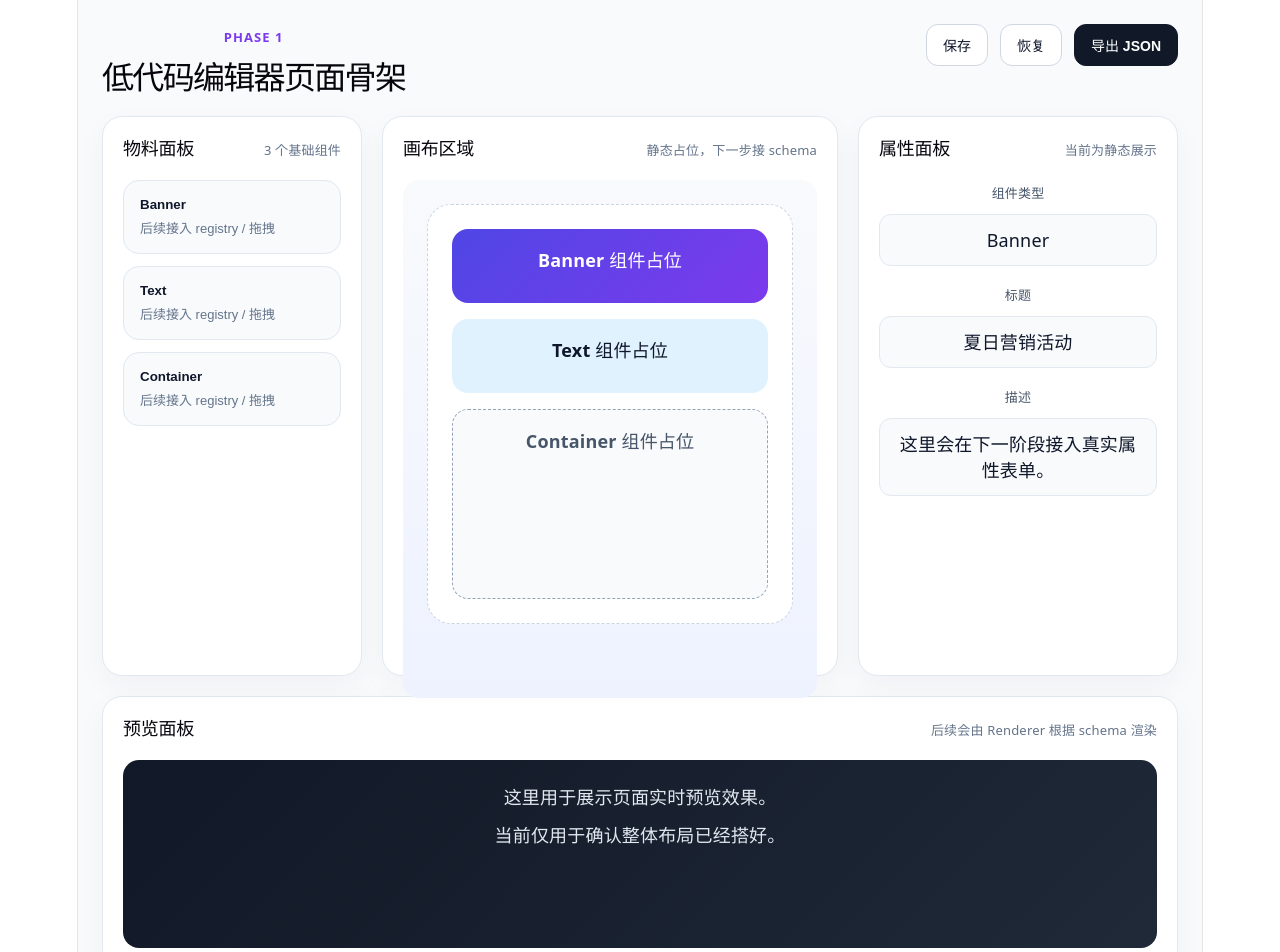
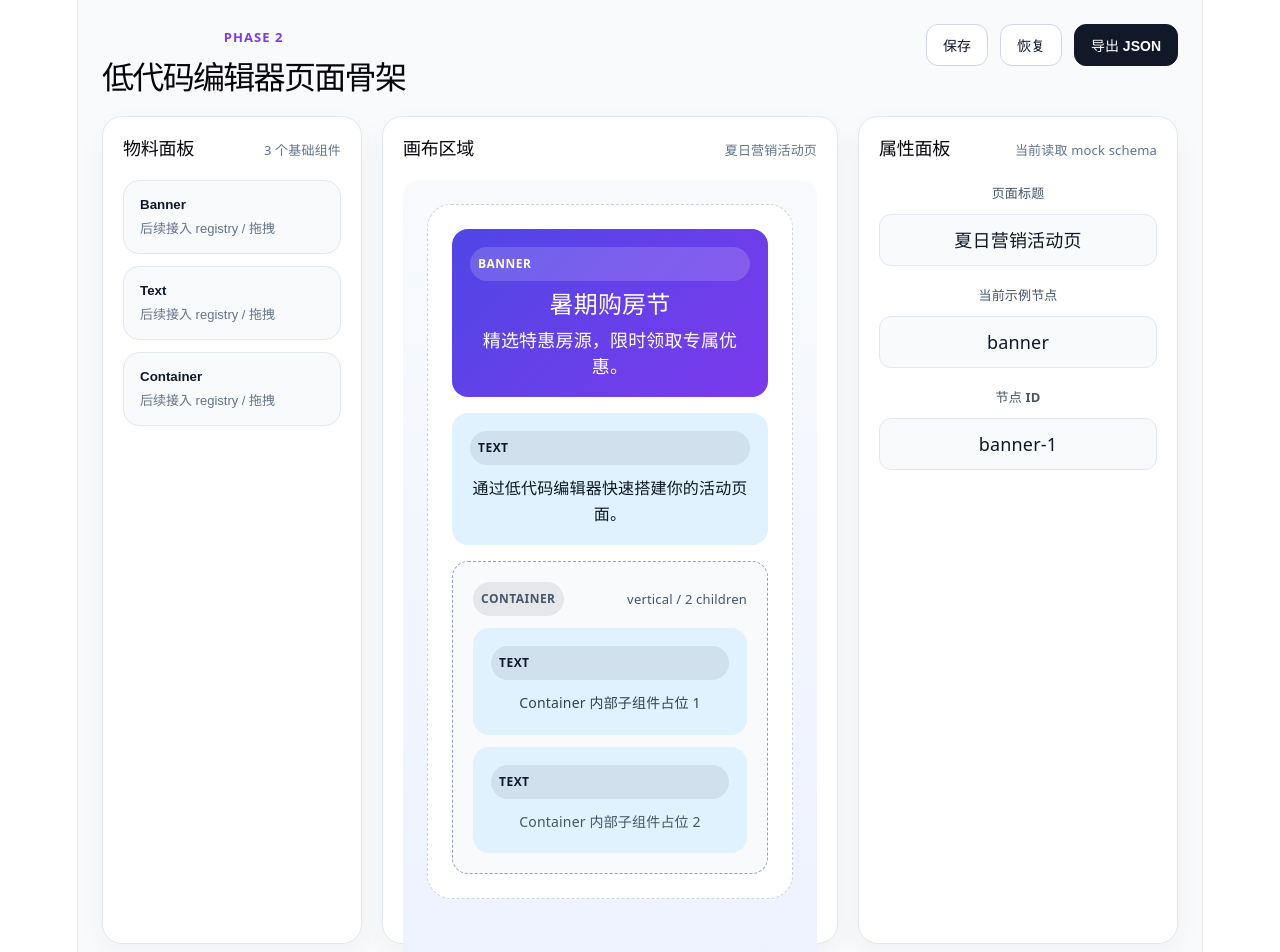
Before and after one commit to ghost613bb/drag-editor, a React (Vite) app in the folder frontend/: page / in a window 1280 px wide. Shown: the top 952 px of the page. Built offline with nearby package versions, Linux system fonts and the light colour scheme.

Commit message:
feat: 接入页面 Schema 渲染
Co-Authored-By: Claude <noreply@anthropic.com>

```diff
--- a/frontend/src/app/App.tsx
+++ b/frontend/src/app/App.tsx
@@ -1,18 +1,70 @@
+import { mockPageSchema } from '@/features/editor/mockSchema'
+import type { ComponentNode } from '@/types/schema'
 import '@/styles/app.css'
 
 const materialItems = ['Banner', 'Text', 'Container']
-const propertyFields = [
-  { label: '组件类型', value: 'Banner' },
-  { label: '标题', value: '夏日营销活动' },
-  { label: '描述', value: '这里会在下一阶段接入真实属性表单。' },
-]
+
+function renderCanvasNode(node: ComponentNode) {
+  switch (node.type) {
+    case 'banner':
+      return (
+        <article key={node.id} className="canvas-banner">
+          <span className="canvas-node-type">{node.type}</span>
+          <strong>{node.props.title}</strong>
+          <p>{node.props.description}</p>
+        </article>
+      )
+
+    case 'text':
+      return (
+        <article key={node.id} className="canvas-text">
+          <span className="canvas-node-type">{node.type}</span>
+          <p style={{ color: node.props.color, fontSize: `${node.props.fontSize}px` }}>
+            {node.props.content}
+          </p>
+        </article>
+      )
+
+    case 'container':
+      return (
+        <article
+          key={node.id}
+          className="canvas-container"
+          style={{
+            gap: `${node.props.gap}px`,
+            padding: `${node.props.padding}px`,
+            backgroundColor: node.props.backgroundColor,
+          }}
+        >
+          <div className="canvas-container-header">
+            <span className="canvas-node-type">{node.type}</span>
+            <span>
+              {node.props.direction} / {node.children.length} children
+            </span>
+          </div>
+
+          <div className="canvas-container-children">{node.children.map(renderCanvasNode)}</div>
+        </article>
+      )
+
+    default:
+      return null
+  }
+}
 
 function App() {
+  const selectedNode = mockPageSchema.root.children[0]
+  const propertyFields = [
+    { label: '页面标题', value: mockPageSchema.pageMeta.title },
+    { label: '当前示例节点', value: selectedNode.type },
+    { label: '节点 ID', value: selectedNode.id },
+  ]
+
   return (
     <div className="editor-layout">
       <header className="editor-header">
         <div>
-          <p className="editor-kicker">Phase 1</p>
+          <p className="editor-kicker">Phase 2</p>
           <h1 className="editor-title">低代码编辑器页面骨架</h1>
         </div>
 
@@ -33,7 +85,7 @@ function App() {
         <aside className="editor-panel editor-panel-left">
           <div className="panel-header">
             <h2>物料面板</h2>
-            <span>3 个基础组件</span>
+            <span>{materialItems.length} 个基础组件</span>
           </div>
 
           <div className="material-list">
@@ -49,22 +101,18 @@ function App() {
         <section className="editor-panel editor-panel-center">
           <div className="panel-header">
             <h2>画布区域</h2>
-            <span>静态占位，下一步接 schema</span>
+            <span>{mockPageSchema.pageMeta.title}</span>
           </div>
 
           <div className="canvas-stage">
-            <div className="canvas-page">
-              <div className="canvas-banner">Banner 组件占位</div>
-              <div className="canvas-text">Text 组件占位</div>
-              <div className="canvas-container">Container 组件占位</div>
-            </div>
+            <div className="canvas-page">{mockPageSchema.root.children.map(renderCanvasNode)}</div>
           </div>
         </section>
 
         <aside className="editor-panel editor-panel-right">
           <div className="panel-header">
             <h2>属性面板</h2>
-            <span>当前为静态展示</span>
+            <span>当前读取 mock schema</span>
           </div>
 
           <div className="property-list">
@@ -81,12 +129,13 @@ function App() {
       <section className="editor-preview editor-panel">
         <div className="panel-header">
           <h2>预览面板</h2>
-          <span>后续会由 Renderer 根据 schema 渲染</span>
+          <span>当前展示 schema 摘要</span>
         </div>
 
         <div className="preview-card">
-          <p>这里用于展示页面实时预览效果。</p>
-          <p>当前仅用于确认整体布局已经搭好。</p>
+          <p>schema version: {mockPageSchema.version}</p>
+          <p>root children: {mockPageSchema.root.children.length}</p>
+          <p>{mockPageSchema.pageMeta.description}</p>
         </div>
       </section>
     </div>
--- /dev/null
+++ b/frontend/src/features/editor/mockSchema.ts
@@ -0,0 +1,70 @@
+import type { PageSchema } from '@/types/schema'
+
+export const mockPageSchema: PageSchema = {
+  version: 1,
+  pageMeta: {
+    id: 'summer-campaign',
+    title: '夏日营销活动页',
+    description: '用于 Phase 1 / Phase 2 演示的默认页面结构。',
+  },
+  root: {
+    id: 'root-container',
+    type: 'container',
+    props: {
+      direction: 'vertical',
+      gap: 16,
+      padding: 24,
+      backgroundColor: '#ffffff',
+    },
+    children: [
+      {
+        id: 'banner-1',
+        type: 'banner',
+        props: {
+          title: '暑期购房节',
+          description: '精选特惠房源，限时领取专属优惠。',
+          imageUrl: 'https://dummyimage.com/1200x320/4f46e5/ffffff&text=Summer+Campaign',
+        },
+      },
+      {
+        id: 'text-1',
+        type: 'text',
+        props: {
+          content: '通过低代码编辑器快速搭建你的活动页面。',
+          color: '#0f172a',
+          fontSize: 16,
+        },
+      },
+      {
+        id: 'container-1',
+        type: 'container',
+        props: {
+          direction: 'vertical',
+          gap: 12,
+          padding: 20,
+          backgroundColor: '#f8fafc',
+        },
+        children: [
+          {
+            id: 'text-2',
+            type: 'text',
+            props: {
+              content: 'Container 内部子组件占位 1',
+              color: '#334155',
+              fontSize: 14,
+            },
+          },
+          {
+            id: 'text-3',
+            type: 'text',
+            props: {
+              content: 'Container 内部子组件占位 2',
+              color: '#475569',
+              fontSize: 14,
+            },
+          },
+        ],
+      },
+    ],
+  },
+}
--- a/frontend/src/styles/app.css
+++ b/frontend/src/styles/app.css
@@ -130,29 +130,77 @@
   gap: 16px;
 }
 
+.canvas-node-type {
+  display: inline-flex;
+  align-items: center;
+  padding: 4px 8px;
+  border-radius: 999px;
+  background: rgba(255, 255, 255, 0.16);
+  font-size: 12px;
+  font-weight: 700;
+  text-transform: uppercase;
+  letter-spacing: 0.04em;
+}
+
 .canvas-banner,
 .canvas-text,
 .canvas-container {
   border-radius: 16px;
   padding: 18px;
-  font-weight: 600;
+  box-sizing: border-box;
 }
 
 .canvas-banner {
+  display: grid;
+  gap: 10px;
   background: linear-gradient(135deg, #4f46e5, #7c3aed);
   color: #ffffff;
 }
 
+.canvas-banner strong {
+  font-size: 24px;
+}
+
+.canvas-banner p,
+.canvas-text p {
+  margin: 0;
+}
+
 .canvas-text {
+  display: grid;
+  gap: 10px;
   background: #e0f2fe;
   color: #0f172a;
 }
 
+.canvas-text .canvas-node-type {
+  background: rgba(15, 23, 42, 0.08);
+}
+
 .canvas-container {
+  display: grid;
+  gap: 14px;
   min-height: 140px;
   border: 1px dashed #94a3b8;
-  background: #f8fafc;
   color: #475569;
+}
+
+.canvas-container-header {
+  display: flex;
+  align-items: center;
+  justify-content: space-between;
+  gap: 12px;
+  font-size: 13px;
+  color: #475569;
+}
+
+.canvas-container-header .canvas-node-type {
+  background: rgba(15, 23, 42, 0.08);
+}
+
+.canvas-container-children {
+  display: grid;
+  gap: 12px;
 }
 
 .property-list {
--- /dev/null
+++ b/frontend/src/types/schema.ts
@@ -0,0 +1,56 @@
+export type NodeId = string
+
+export type ComponentType = 'banner' | 'text' | 'container'
+
+export interface BannerProps {
+  title: string
+  description: string
+  imageUrl: string
+}
+
+export interface TextProps {
+  content: string
+  color: string
+  fontSize: number
+}
+
+export interface ContainerProps {
+  direction: 'vertical' | 'horizontal'
+  gap: number
+  padding: number
+  backgroundColor: string
+}
+
+export interface ComponentPropsMap {
+  banner: BannerProps
+  text: TextProps
+  container: ContainerProps
+}
+
+export interface BaseNode<TType extends ComponentType> {
+  id: NodeId
+  type: TType
+  props: ComponentPropsMap[TType]
+}
+
+export interface BannerNode extends BaseNode<'banner'> {}
+
+export interface TextNode extends BaseNode<'text'> {}
+
+export interface ContainerNode extends BaseNode<'container'> {
+  children: ComponentNode[]
+}
+
+export type ComponentNode = BannerNode | TextNode | ContainerNode
+
+export interface PageMeta {
+  id: string
+  title: string
+  description?: string
+}
+
+export interface PageSchema {
+  version: number
+  pageMeta: PageMeta
+  root: ContainerNode
+}
```
